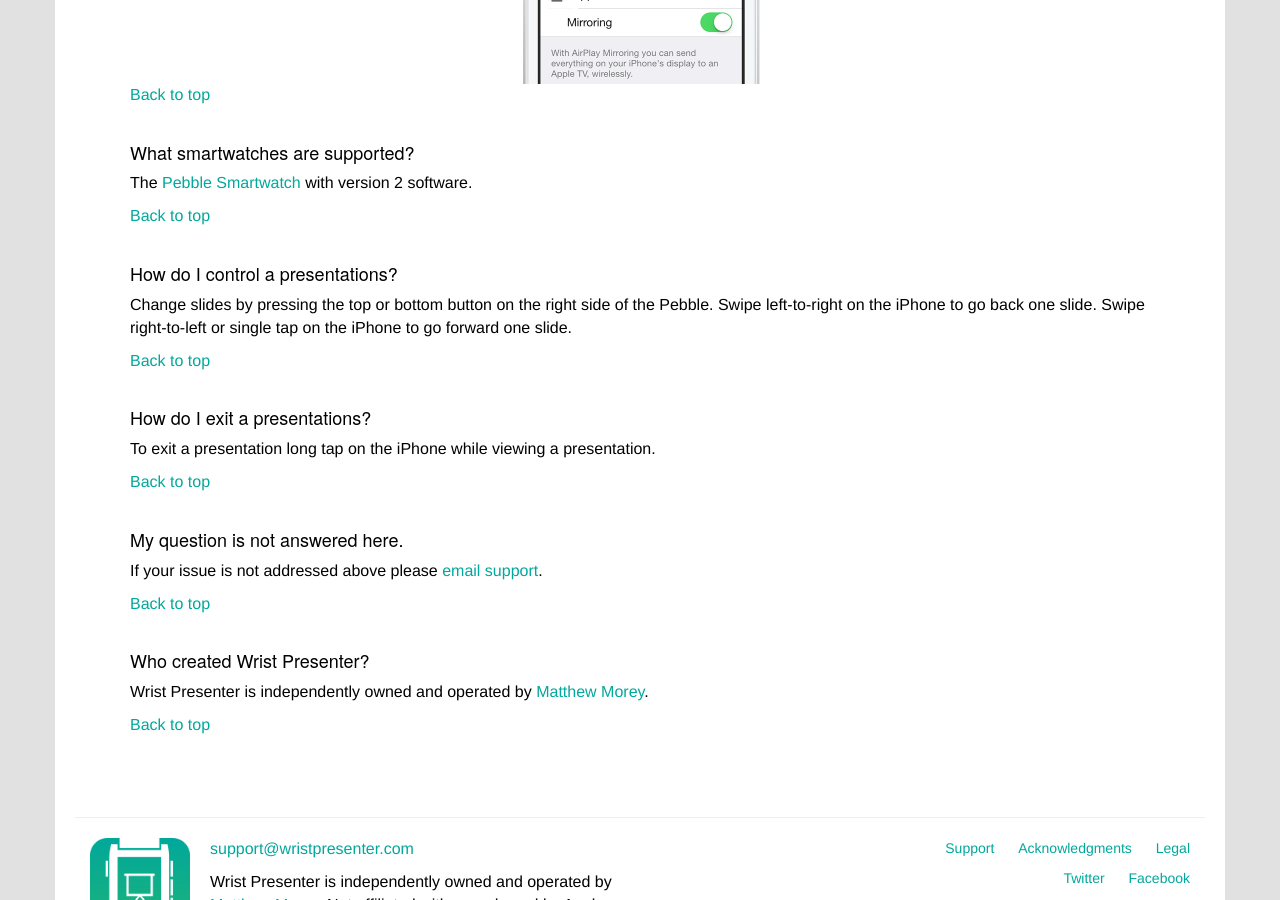
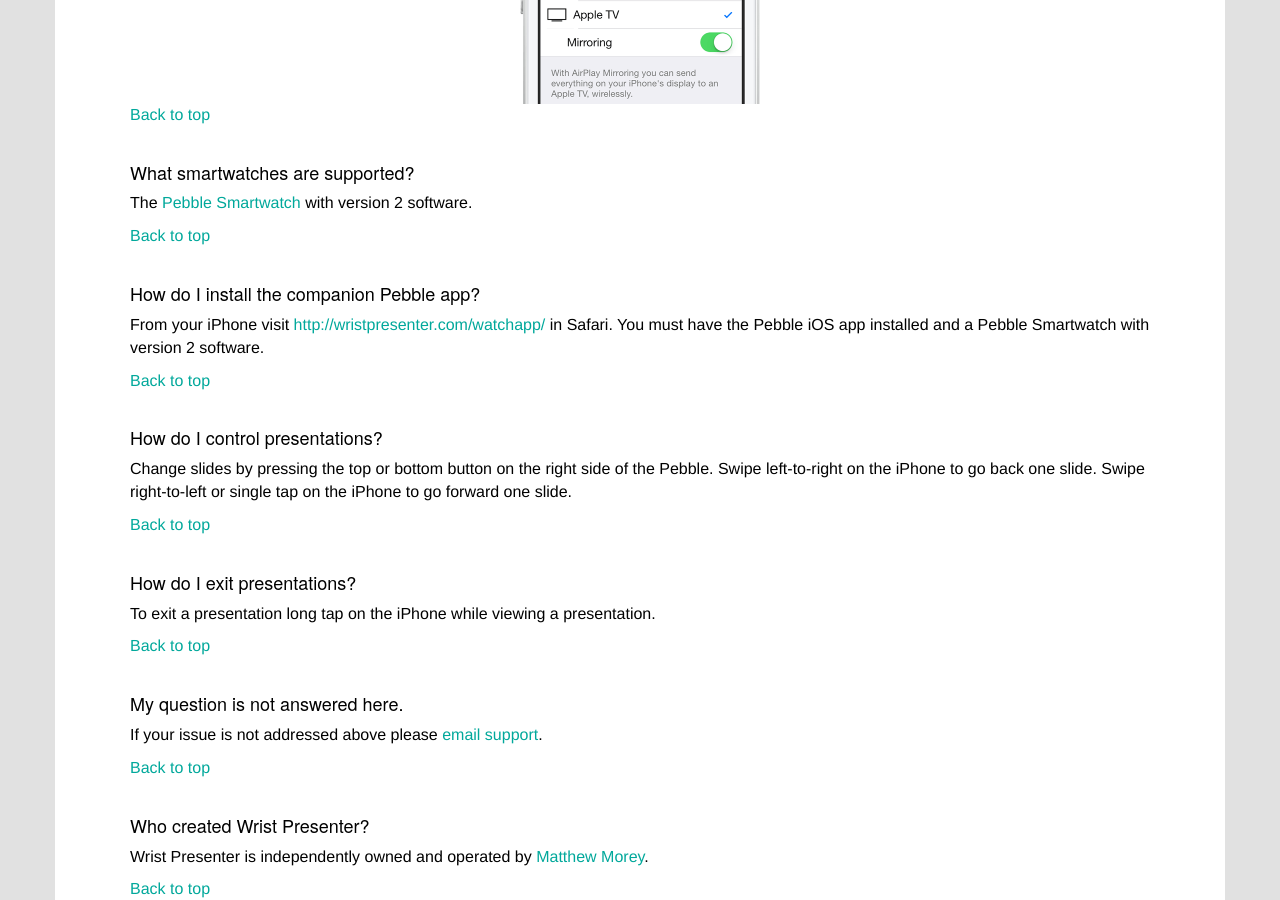
Before and after one commit to mmorey/WristPresenter-Website, a Jekyll site: the page built from support/index.html, in a window 1280 px wide and 900 px high, scrolled down 1411 px. Built offline with Jekyll 4.4.1, drawn with Linux system fonts in a browser that asks for light colours; nearby versions of some CDN libraries; some of the changed text lies outside the part shown.

Commit message:
Support copy editing, new question added

```diff
--- a/support/index.html
+++ b/support/index.html
@@ -13,8 +13,9 @@
                     <li><a href="#load_presentations">How do I load presentations?</a></li>
                     <li><a href="#airplay">How do I view my presentations with a projector?</a></li>
                     <li><a href="#supported_watches">What smartwatches are supported?</li>
-                    <li><a href="#control_presentation">How do I control a presentations?</a></li>
-                    <li><a href="#exit_presentation">How do I exit a presentations?</a></li>
+                    <li><a href="#install_pebble_app">How do I install the companion Pebble app?</li>
+                    <li><a href="#control_presentation">How do I control presentations?</a></li>
+                    <li><a href="#exit_presentation">How do I exit presentations?</a></li>
                     <li><a href="#unanswered_questions">My question is not answered here.</a></li>
                     <li><a href="#created_by">Who created Wrist Presenter?</a></li>
                 </ul>
@@ -58,13 +59,18 @@
                 <p>The <a href="http://www.amazon.com/gp/product/B00EULMBZC/ref=as_li_ss_tl?ie=UTF8&amp;camp=1789&amp;creative=390957&amp;creativeASIN=B00EULMBZC&amp;linkCode=as2&amp;tag=wristpresenter-20" onClick="trackOutboundLink(this, 'Outbound Links', 'http://www.amazon.com/gp/product/B00EULMBZC/ref=as_li_ss_tl?ie=UTF8&amp;camp=1789&amp;creative=390957&amp;creativeASIN=B00EULMBZC&amp;linkCode=as2&amp;tag=wristpresenter-20'); return false;" title="Pebble Smartwatch on Amazon">Pebble Smartwatch</a> with version 2 software.</p>
                 <p><a href="#content">Back to top</a></p>
 
+                <a name="install_pebble_app"></a>
+                <h4>How do I install the companion Pebble app?</h4>
+                <p>From your iPhone visit <a href="http://wristpresenter.com/watchapp/" title="Companion Pebble app">http://wristpresenter.com/watchapp/</a> in Safari. You must have the Pebble iOS app installed and a Pebble Smartwatch with version 2 software.</p>
+                <p><a href="#content">Back to top</a></p>
+
                 <a name="control_presentation"></a>
-                <h4>How do I control a presentations?</h4>
+                <h4>How do I control presentations?</h4>
                 <p>Change slides by pressing the top or bottom button on the right side of the Pebble. Swipe left-to-right on the iPhone to go back one slide. Swipe right-to-left or single tap on the iPhone to go forward one slide.</p>
                 <p><a href="#content">Back to top</a></p>
 
                 <a name="exit_presentation"></a>
-                <h4>How do I exit a presentations?</h4>
+                <h4>How do I exit presentations?</h4>
                 <p>To exit a presentation long tap on the iPhone while viewing a presentation.</p>
                 <p><a href="#content">Back to top</a></p>
 
```
